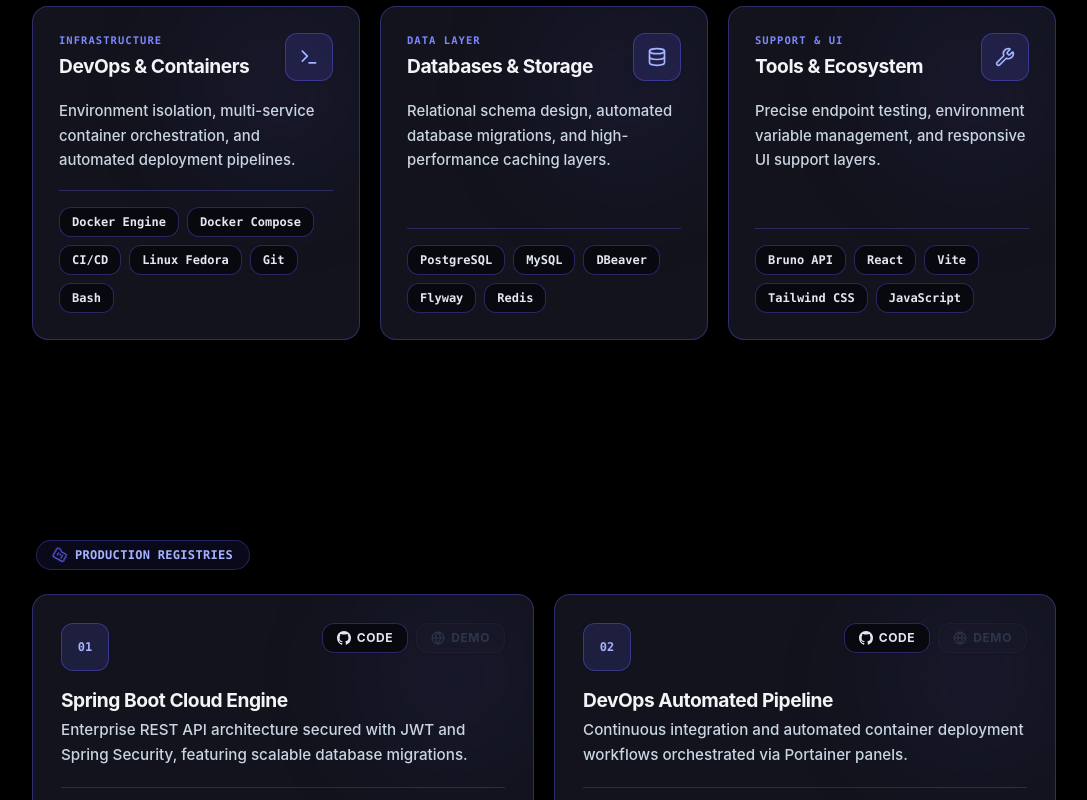
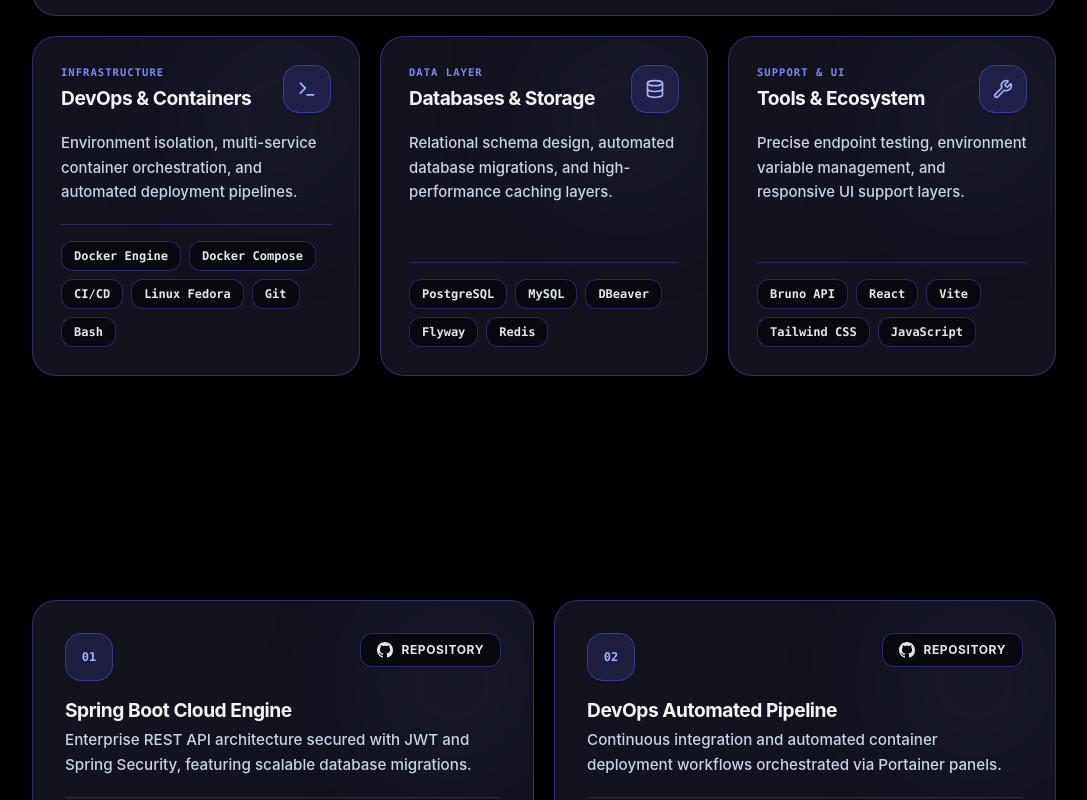
Before and after one commit to vdcode-studio/vdcore-portfolio, a React (Vite) app: page /#skills in a window 1280 px wide. Shown: the part 1060-1860 px from the top of the page, without its empty margins (96-1183 px from the left). Built offline with nearby package versions, Linux system fonts and the light colour scheme; the HTML template or start-up script is replaced by a standard one.

Commit message:
Update Sections

```diff
--- a/src/components/Contact.jsx
+++ b/src/components/Contact.jsx
@@ -204,7 +204,16 @@
               <div className="absolute top-0 right-0 w-40 h-40 bg-indigo-500/10 rounded-full blur-3xl pointer-events-none"></div>
             )}
 
-            <button onClick={() => setIsOpen(false)} title="Close" aria-label="Close" className={`group absolute top-4 right-4 sm:top-6 sm:right-6 md:top-6 md:right-6 p-2 rounded-full border transition-all duration-300 z-20 cursor-pointer hover:rotate-90 hover:scale-110 ${darkMode ? 'border-indigo-500/30 bg-[#08090e]/80 text-slate-400 hover:text-white hover:border-indigo-400' : 'border-indigo-200 bg-slate-100/80 text-slate-500 hover:text-slate-900 hover:border-indigo-400'}`}>
+        <button
+  onClick={() => setIsOpen(false)}
+  title="Close"
+  aria-label="Close"
+  className={`group absolute top-4 right-4 sm:top-6 sm:right-6 md:top-6 md:right-6 p-2 rounded-full border transition-all duration-300 z-20 cursor-pointer hover:rotate-90 hover:scale-110 ${
+    darkMode
+      ? 'border-indigo-500/30 bg-[#08090e]/80 text-slate-400 hover:text-red-400 hover:border-red-500/50 hover:bg-red-500/10'
+      : 'border-indigo-200 bg-slate-100/80 text-slate-500 hover:text-red-600 hover:border-red-300 hover:bg-red-50'
+  }`}
+>
   <X className="w-4 h-4 shrink-0 transition-colors duration-300" />
 </button>
 
@@ -257,17 +266,30 @@
 
                 {status.error && <p className="text-xs md:text-xs text-red-400 text-center font-medium">{errorMessage}</p>}
 
-                <div className="flex justify-center mt-1">
-                  {/* Send Button */}
-                  <button type="submit" disabled={status.loading} title="Send Message" aria-label="Send Message" className={sendButtonClass}>
+<div className="flex justify-center mt-2">
+  {/* Send Button sa tekstom i hover animacijom */}
+<button
+  type="submit"
+  disabled={status.loading}
+  title="Send Message"
+  aria-label="Send Message"
+  className={`group px-6 py-3 rounded-2xl border transition-all duration-300 hover:scale-105 hover:-translate-y-0.5 inline-flex items-center justify-center gap-2 cursor-pointer shadow-sm ${
+    darkMode
+      ? 'border-indigo-500/30 bg-[#12131c] text-indigo-300 hover:text-white hover:border-indigo-400 hover:bg-indigo-500/15 shadow-[0_12px_40px_rgba(0,0,0,0.95),inset_0_1px_0_rgba(255,255,255,0.08)]'
+      : 'border-indigo-400/40 bg-[#faf9fc] text-indigo-700 hover:text-slate-950 hover:border-indigo-600 hover:bg-indigo-50 shadow-[0_4px_16px_rgba(99,102,241,0.08),inset_0_1px_0_rgba(255,255,255,1)]'
+  }`}
+>
   {status.loading ? (
-                      <span className="text-xs font-mono font-bold animate-pulse px-1">...</span>
+    <span className="text-xs font-mono font-bold animate-pulse px-1">Sending...</span>
   ) : (
-                      <Send className={`transition-all duration-300 shrink-0 group-hover:scale-110 group-hover:translate-x-0.5 group-hover:-translate-y-0.5 ${
+    <>
+      <span className="text-xs font-mono font-bold uppercase tracking-wider leading-none">Send</span>
+      <Send className={`relative top-[0.5px] transition-all duration-300 shrink-0 group-hover:scale-110 group-hover:translate-x-1 group-hover:-translate-y-0.5 ${
         darkMode
-                          ? 'w-5 h-5 text-white group-hover:text-indigo-400'
-                          : 'w-5 h-5 text-slate-900 group-hover:text-indigo-600'
+          ? 'w-4 h-4 text-indigo-300 group-hover:text-white'
+          : 'w-4 h-4 text-indigo-700 group-hover:text-slate-950'
       }`} />
+    </>
   )}
 </button>
 </div>
--- a/src/components/Hero.jsx
+++ b/src/components/Hero.jsx
@@ -7,7 +7,6 @@
   const [isMinimized, setIsMinimized] = useState(false);
   const [terminalState, setTerminalState] = useState('active'); // 'active' or 'closed'
   const [isGlitching, setIsGlitching] = useState(false);
-
 
   const actionButtonClass = `group w-14 h-14 rounded-2xl border transition-all duration-300 hover:scale-105 hover:-translate-y-0.5 flex items-center justify-center cursor-pointer shrink-0 ${
     darkMode
@@ -21,17 +20,15 @@
       : 'text-slate-900 group-hover:text-indigo-600'
   }`;
 
-  // Animation X button
   const handleTerminalClose = () => {
     setTerminalState('closed');
     setTimeout(() => {
       setTerminalState('active');
-    }, 3000); // auto reboot after 3 sec
+    }, 3000);
   };
 
-  // Maximize / Restore + Glitch animation (Square button)
   const handleMaximize = () => {
-    setIsMinimized(false); // Maximize terminal if it was minimized
+    setIsMinimized(false);
     setIsGlitching(true);
     setTimeout(() => setIsGlitching(false), 450);
   };
@@ -61,7 +58,7 @@
                   ? 'shadow-[0_8px_25px_rgba(0,0,0,0.8),0_0_15px_rgba(99,102,241,0.3)]'
                   : 'shadow-[0_10px_25px_rgba(0,0,0,0.2)]'
               }`} style={{ width: '6.5rem', height: '6.5rem' }}>
-                <img src="/avatar.JPG" alt="Avatar" className="w-full h-full object-cover" />
+                <img src="/avatar.JPG" alt="Vladimir Dejanovic" className="w-full h-full object-cover" />
               </div>
             </div>
 
@@ -82,7 +79,7 @@
             </div>
           </div>
 
-          {/* PC Picture */}
+          {/* PC PICTURE & BADGE */}
           <div className="hidden md:flex w-full md:col-span-5 md:pl-16 flex-col items-center md:items-center order-first md:order-last group">
             <div className="relative w-full flex justify-center items-center">
               <div className={`absolute w-32 h-32 sm:w-52 sm:h-52 md:w-auto md:h-auto md:inset-[-14px] rounded-[2.5rem] pointer-events-none transition duration-1000 ${
@@ -96,7 +93,7 @@
                   ? 'shadow-[0_12px_45px_-10px_rgba(0,0,0,0.85),0_0_25px_rgba(139,92,241,0.25)] border border-indigo-500/30'
                   : 'shadow-[0_15px_35px_rgba(99,102,241,0.2)] border border-indigo-300/80 bg-white'
               }`}>
-                <img src="/avatar.JPG" alt="Avatar" className="w-full h-full object-cover transition-transform duration-500 group-hover:scale-105" />
+                <img src="/avatar.JPG" alt="Vladimir Dejanovic" className="w-full h-full object-cover transition-transform duration-500 group-hover:scale-105" />
               </div>
             </div>
 
@@ -130,11 +127,11 @@
            <h1 className={`text-3xl sm:text-4xl md:text-4xl lg:text-5xl font-black tracking-tight leading-tight w-full max-w-xl text-center md:text-center mx-auto ${
                 darkMode ? 'text-[#f3f4f6]' : 'text-slate-900'
               }`}>
-               Java Backend & <br/>
+                Java Backend & <br/>
             <span className={`text-transparent bg-clip-text bg-gradient-to-r ${
                darkMode
-                 ? 'from-indigo-400 via-purple-400 to-pink-400 drop-shadow-[0_0_30px_rgba(99,102,241,0.4)]'
-                 : 'from-indigo-500 via-purple-500 to-pink-500 drop-shadow-[0_2px_8px_rgba(99,102,241,0.2)]' // Svetlije boje + vrlo blaga senka
+                  ? 'from-indigo-400 via-purple-400 to-pink-400 drop-shadow-[0_0_30px_rgba(99,102,241,0.4)]'
+                  : 'from-indigo-500 via-purple-500 to-pink-500 drop-shadow-[0_2px_8px_rgba(99,102,241,0.2)]'
               }`}>
                   DevOps Engineer.
              </span>
@@ -199,12 +196,12 @@
                 </div>
               </div>
 
-              {/* TERMINAL */}
+              {/* TERMINAL CONTENT */}
               <div className={`p-3.5 sm:p-4 text-xs sm:text-xs md:text-sm font-mono leading-relaxed transition-all duration-300 overflow-hidden flex flex-col justify-center ${
                 isMinimized ? 'max-h-0 py-0 opacity-0' : 'h-[115px] sm:h-[125px] opacity-100'
               }`}>
                 {terminalState === 'closed' ? (
-                  <div className="text-red-500 dark:text-red-400 font-mono text-center animate-pulse tracking-wide font-bold py-2">
+                  <div className="text-red-500 font-mono text-center animate-pulse tracking-wide font-bold py-2">
                     [ Process terminated. Rebooting kernel... ]
                   </div>
                 ) : (
@@ -231,24 +228,24 @@
                       </div>
                     )}
 
-                  {activeTab === 'stack' && (
+                    {activeTab === 'stack' && (
                       <div className="space-y-1.5">
                         <div className="flex items-center gap-2 font-bold">
                           <span className={darkMode ? 'text-indigo-400' : 'text-indigo-600'}>$</span>
                           <span className={darkMode ? 'text-slate-200' : 'text-slate-900'}>docker-compose up -d</span>
                         </div>
                         <div className={`font-mono text-[11px] sm:text-xs space-y-0.5 ${darkMode ? 'text-slate-300' : 'text-slate-700'}`}>
-                          <div className="text-emerald-700 dark:text-emerald-400 font-bold">[+] Running 3/3</div>
-                          <div className="grid grid-cols-[auto_1fr] gap-x-3 text-emerald-700 dark:text-emerald-400 font-medium">
+                          <div className={darkMode ? 'text-emerald-400 font-bold' : 'text-emerald-700 font-bold'}>[+] Running 3/3</div>
+                          <div className={`grid grid-cols-[auto_1fr] gap-x-3 font-medium ${darkMode ? 'text-emerald-400' : 'text-emerald-700'}`}>
                             <span>✔ Container vdcore-db</span>
                             <span>... Started</span>
                           </div>
-                          <div className="grid grid-cols-[auto_1fr] gap-x-3 text-emerald-700 dark:text-emerald-400 font-medium">
+                          <div className={`grid grid-cols-[auto_1fr] gap-x-3 font-medium ${darkMode ? 'text-emerald-400' : 'text-emerald-700'}`}>
                             <span>✔ Container vdcore-jwt-auth</span>
                             <span>... Started</span>
                           </div>
-                          <div className="text-indigo-600 dark:text-indigo-400 font-semibold pt-0.5">
-                            &gt; Spring Boot 4 microservice online.
+                          <div className={`font-semibold pt-0.5 ${darkMode ? 'text-indigo-400' : 'text-indigo-600'}`}>
+                            &gt; Spring Boot microservice online.
                             <span className="inline-block w-1.5 h-3 ml-1 bg-indigo-500 animate-pulse align-baseline"></span>
                           </div>
                         </div>
--- a/src/components/Projects.jsx
+++ b/src/components/Projects.jsx
@@ -1,5 +1,4 @@
 import React from 'react';
-import { FolderKanban, Globe } from 'lucide-react';
 
 export default function Projects({ darkMode }) {
   const projectList = [
@@ -44,24 +43,12 @@
         darkMode ? 'text-[#f3f4f6]' : 'text-slate-900'
       }`}>
 
-        {/* Header sections */}
-        <div className="mb-4 sm:mb-6 px-1 flex items-center justify-start">
-          <div className={`font-mono inline-flex items-center gap-1.5 md:gap-2 px-3 md:px-4 py-1 md:py-1.5 rounded-full border shadow-sm backdrop-blur-sm ${
-            darkMode
-              ? 'bg-indigo-500/10 border-indigo-500/30 text-indigo-300'
-              : 'bg-indigo-50 border-indigo-200 text-indigo-700'
-          }`}>
-             <FolderKanban className="w-3.5 h-3.5 animate-spin text-indigo-500 shrink-0" />
-             <span className="text-[10px] md:text-xs font-bold tracking-wide uppercase">Production Registries</span>
-          </div>
-        </div>
-
         {/* Sections grid */}
-        <div className="grid grid-cols-1 md:grid-cols-2 gap-3.5 sm:gap-5 md:gap-5">
+        <div className="mt-3 sm:mt-4 md:mt-6 grid grid-cols-1 md:grid-cols-2 gap-3.5 sm:gap-5 md:gap-5 items-stretch">
           {projectList.map((project, idx) => (
             <div
               key={idx}
-              className={`relative p-5 sm:p-6 md:p-7 rounded-2xl border transition-all duration-300 shadow-sm flex flex-col justify-between group overflow-hidden hover:-translate-y-1 md:hover:-translate-y-1 ${
+              className={`relative p-6 sm:p-7 md:p-8 rounded-3xl border transition-all duration-300 shadow-sm flex flex-col justify-between group overflow-hidden hover:-translate-y-1 md:hover:-translate-y-1 ${
                 darkMode
                   ? 'bg-[#12131c] border-indigo-500/35 hover:border-indigo-400 shadow-[0_8px_30px_rgba(0,0,0,0.85),inset_0_1px_0_rgba(255,255,255,0.08)] hover:shadow-[0_15px_40px_rgba(99,102,241,0.25)]'
                   : 'bg-white/95 border-indigo-200 hover:border-indigo-400 shadow-[0_10px_30px_rgba(99,102,241,0.12),inset_0_1px_0_rgba(255,255,255,1)] hover:shadow-[0_14px_35px_rgba(99,102,241,0.22)]'
@@ -71,46 +58,32 @@
                 <div className="absolute top-0 right-0 w-40 h-40 bg-indigo-500/10 rounded-full blur-3xl pointer-events-none group-hover:bg-indigo-500/20 transition-all duration-500"></div>
               )}
 
-              <div className="relative z-10">
+              {/* Cards Content */}
+              <div className="relative z-10 flex-1 flex flex-col">
                 <div className="flex justify-between items-start mb-3 md:mb-4 gap-2">
-                  <div className={`w-10 h-10 md:w-12 md:h-12 rounded-xl flex items-center justify-center font-mono font-extrabold text-xs border shadow-sm shrink-0 ${
+                  <div className={`w-10 h-10 md:w-12 md:h-12 rounded-2xl flex items-center justify-center font-mono font-extrabold text-xs border shadow-sm shrink-0 ${
                     darkMode ? 'bg-indigo-500/15 border-indigo-500/40 text-indigo-300 shadow-[0_0_20px_rgba(99,102,241,0.25)]' : 'bg-indigo-50 border-indigo-200 text-indigo-600'
                   }`}>
                     {project.id}
                   </div>
 
+                  {/* Moćno Repository dugme sa pojačanom hover animacijom */}
                   <div className="flex items-center gap-1.5 sm:gap-2 flex-wrap justify-end">
                     <a
                       href={project.githubUrl}
                       target="_blank"
                       rel="noreferrer"
-                      className={`group/btn px-3 sm:px-3.5 py-1.5 rounded-xl border text-[11px] sm:text-xs font-bold tracking-wider uppercase transition-all duration-300 flex items-center gap-1.5 cursor-pointer shadow-sm ${
+                      className={`group/btn px-3.5 sm:px-4 py-2 rounded-xl border text-[11px] sm:text-xs font-bold tracking-wider uppercase transition-all duration-300 flex items-center gap-2 cursor-pointer shadow-sm hover:scale-[1.03] active:scale-95 ${
                         darkMode
-                          ? 'border-indigo-500/35 bg-[#08090e] text-slate-200 hover:border-indigo-400 hover:bg-indigo-500/15'
-                          : 'border-indigo-200 bg-indigo-50/70 text-indigo-900 hover:border-indigo-300 hover:text-indigo-700'
+                          ? 'border-indigo-500/40 bg-[#08090e] text-slate-200 hover:border-indigo-400 hover:bg-indigo-500/25 hover:shadow-[0_0_20px_rgba(99,102,241,0.35)]'
+                          : 'border-indigo-200 bg-indigo-50/70 text-indigo-900 hover:border-indigo-400 hover:bg-indigo-100 hover:text-indigo-950 hover:shadow-[0_4px_15px_rgba(99,102,241,0.2)]'
                       }`}
                       title="Inspect Source Code"
                     >
-                      <svg className="w-3.5 h-3.5 fill-current transition-transform group-hover/btn:rotate-12 shrink-0" viewBox="0 0 24 24">
+                      <svg className="w-4 h-4 fill-current transition-transform duration-300 group-hover/btn:scale-125 group-hover/btn:rotate-6 shrink-0" viewBox="0 0 24 24">
                         <path d="M12 0C5.37 0 0 5.37 0 12c0 5.31 3.435 9.795 8.205 11.385.6.105.825-.255.825-.57 0-.285-.015-1.23-.015-2.235-3.015.555-3.795-.735-4.035-1.41-.135-.345-.72-1.41-1.23-1.695-.42-.225-1.02-.78-.015-.795.945-.015 1.62.87 1.845 1.23 1.08 1.815 2.805 1.305 3.495.99.105-.78.42-1.305.765-1.605-2.67-.3-5.46-1.335-5.46-5.925 0-1.305.465-2.385 1.23-3.225-.12-.3-.54-1.53.12-3.18 0 0 1.005-.315 3.3 1.23.96-.27 1.98-.405 3-.405s2.04.135 3 .405c2.295-1.56 3.3-1.23 3.3-1.23.66 1.65.24 2.88.12 3.18.765.84 1.23 1.905 1.23 3.225 0 4.605-2.805 5.625-5.475 5.925.435.375.81 1.095.81 2.22 0 1.605-.015 2.895-.015 3.3 0 .315.225.69.825.57A12.02 12.02 0 0024 12c0-6.63-5.37-12-12-12z"/>
                       </svg>
-                      <span>Code</span>
-                    </a>
-
-                    <a
-                      href={project.liveUrl || "#"}
-                      target="_blank"
-                      rel="noreferrer"
-                      onClick={(e) => { if (!project.liveUrl) e.preventDefault(); }}
-                      className={`group/live px-3 sm:px-3.5 py-1.5 rounded-xl border text-[11px] sm:text-xs font-bold tracking-wider uppercase transition-all duration-300 flex items-center gap-1.5 shadow-sm ${
-                        project.liveUrl
-                          ? (darkMode ? 'border-emerald-500/50 bg-emerald-500/15 text-[#f3f4f6] hover:border-emerald-300 hover:text-emerald-200 cursor-pointer' : 'border-emerald-300 bg-emerald-50 text-slate-900 hover:border-emerald-400 hover:text-indigo-700 cursor-pointer')
-                          : (darkMode ? 'border-white/5 bg-white/[0.02] text-slate-600 opacity-50 cursor-not-allowed' : 'border-slate-200 bg-slate-100 text-slate-400 opacity-60 cursor-not-allowed')
-                      }`}
-                      title={project.liveUrl ? "View Live Demo" : "Live Demo (Coming Soon)"}
-                    >
-                      <Globe className="w-3.5 h-3.5 shrink-0 transition-transform group-hover/live:rotate-45" />
-                      <span>Demo</span>
+                      <span>Repository</span>
                     </a>
                   </div>
                 </div>
@@ -123,7 +96,8 @@
                 </p>
               </div>
 
-              <div className={`flex flex-wrap gap-1.5 md:gap-2 pt-3.5 md:pt-4 border-t relative z-10 ${darkMode ? 'border-indigo-500/30' : 'border-indigo-200'}`}>
+              {/* Tags */}
+              <div className={`flex flex-wrap gap-1.5 md:gap-2 pt-3.5 md:pt-4 border-t relative z-10 mt-auto ${darkMode ? 'border-indigo-500/30' : 'border-indigo-200'}`}>
                 {project.tags.map((tech, i) => (
                   <span key={i} className={`text-[11px] sm:text-xs font-mono font-semibold px-2.5 py-1 md:px-3 md:py-1.5 rounded-xl border transition-all duration-300 ${
                     darkMode
--- a/src/components/Skills.jsx
+++ b/src/components/Skills.jsx
@@ -44,14 +44,14 @@
         darkMode ? 'text-[#f3f4f6]' : 'text-slate-900'
       }`}>
 
-        {/* Bento Grid */}
-        <div className="grid grid-cols-1 md:grid-cols-3 gap-3.5 sm:gap-4 md:gap-5 items-stretch">
+        {/* Bento Grid sa razmakom od vrha i izjednačenim visinama */}
+        <div className="mt-3 sm:mt-4 md:mt-6 grid grid-cols-1 md:grid-cols-3 gap-3.5 sm:gap-4 md:gap-5 items-stretch">
           {skillCategories.map((cat, idx) => {
             const IconComponent = cat.icon;
             return (
               <div
                 key={idx}
-                className={`relative p-4.5 sm:p-5 md:p-6.5 rounded-2xl border transition-all duration-300 shadow-sm flex flex-col justify-between group overflow-hidden hover:-translate-y-1 md:hover:-translate-y-1 ${
+                className={`relative p-5 sm:p-6 md:p-7 rounded-3xl border transition-all duration-300 shadow-sm flex flex-col justify-between group overflow-hidden hover:-translate-y-1 md:hover:-translate-y-1 ${
                   cat.isHero ? 'md:col-span-3' : 'md:col-span-1'
                 } ${
                   darkMode
@@ -75,14 +75,14 @@
                       </h3>
                     </div>
 
-                    <div className={`w-10 h-10 md:w-12 md:h-12 rounded-xl flex items-center justify-center border shadow-sm transition-all duration-300 group-hover:scale-110 group-hover:rotate-3 shrink-0 ${
+                    <div className={`w-10 h-10 md:w-12 md:h-12 rounded-2xl flex items-center justify-center border shadow-sm transition-all duration-300 group-hover:scale-110 group-hover:rotate-3 shrink-0 ${
                       darkMode ? 'bg-indigo-500/15 border-indigo-500/40 text-indigo-300 shadow-[0_0_20px_rgba(99,102,241,0.25)]' : 'bg-indigo-50 border-indigo-200 text-indigo-600'
                     }`}>
                       <IconComponent className="w-5 h-5 md:w-5 md:h-5" />
                     </div>
                   </div>
 
-                  <p className={`text-xs sm:text-sm md:text-[0.93rem] font-medium leading-relaxed mb-4 md:mb-4.5 relative z-10 ${darkMode ? 'text-slate-300' : 'text-slate-600'}`}>
+                  <p className={`text-xs sm:text-sm md:text-[0.93rem] font-medium leading-relaxed mb-4 md:mb-5 relative z-10 ${darkMode ? 'text-slate-300' : 'text-slate-600'}`}>
                     {cat.desc}
                   </p>
                 </div>
```
Lines whose indentation alone changed are shown as unchanged.
